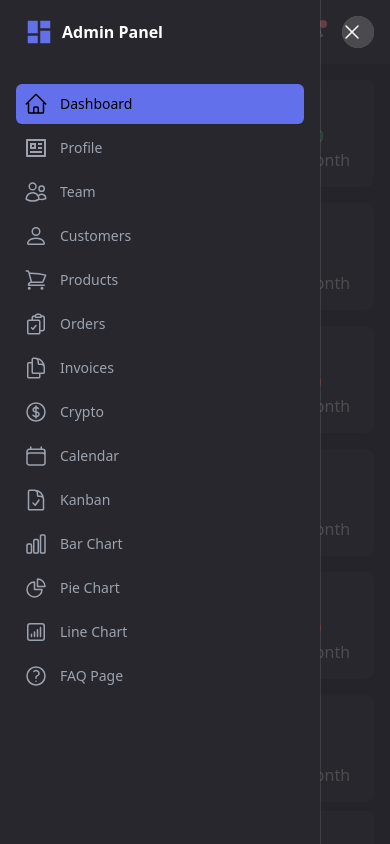
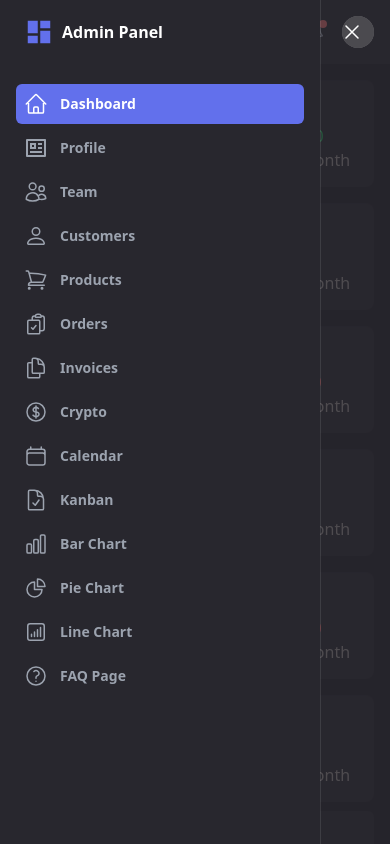
Before and after one commit to margsoftbf/AdminDashboard, a React (Vite) app: page / in a window 390 px wide. Both pictures are taken after a click on the button "Open sidebar". Shown: the top 844 px of the page. Built offline with nearby package versions, Linux system fonts and the light colour scheme; grey boxes are pictures that could not be loaded.

Commit message:
Little change color on mobile sidebar

```diff
--- a/src/components/Sidebar/Sidebar.tsx
+++ b/src/components/Sidebar/Sidebar.tsx
@@ -122,8 +122,8 @@ const Sidebar: React.FC<SidebarProps> = ({ renderRoutes }) => {
 																		location.pathname === item.href
 																			? 'bg-lightViolet text-white'
 																			: 'text-gray-400 hover:text-white hover:bg-darkViolet'
-																	},
-																	'group flex gap-x-3 rounded-md p-2 text-sm leading-6 font-semibold'
+																	}
+															group flex gap-x-3 rounded-md p-2 text-sm leading-6 font-semibold
 																`}
 																onClick={() => setSidebarOpen(false)}
 															>
```
Also changed, not shown: 93 other files (tests, documents, lock files or other folders).
